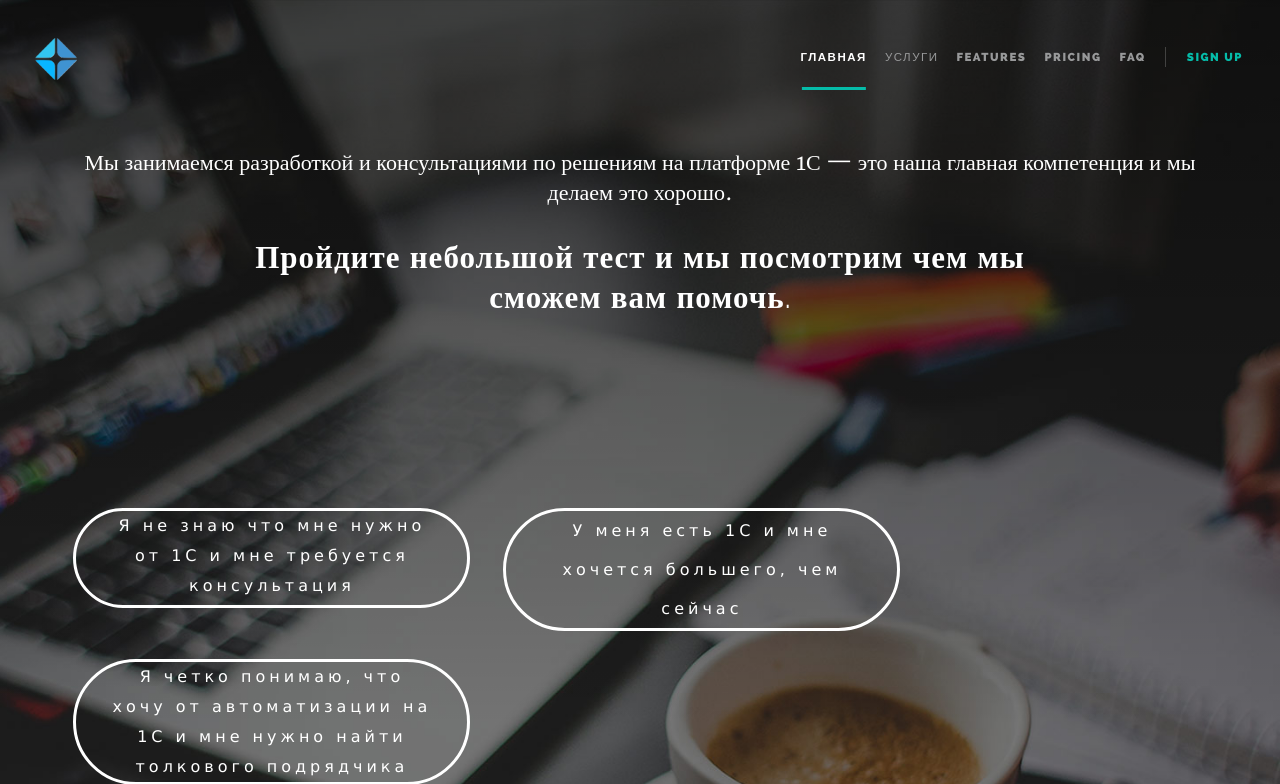
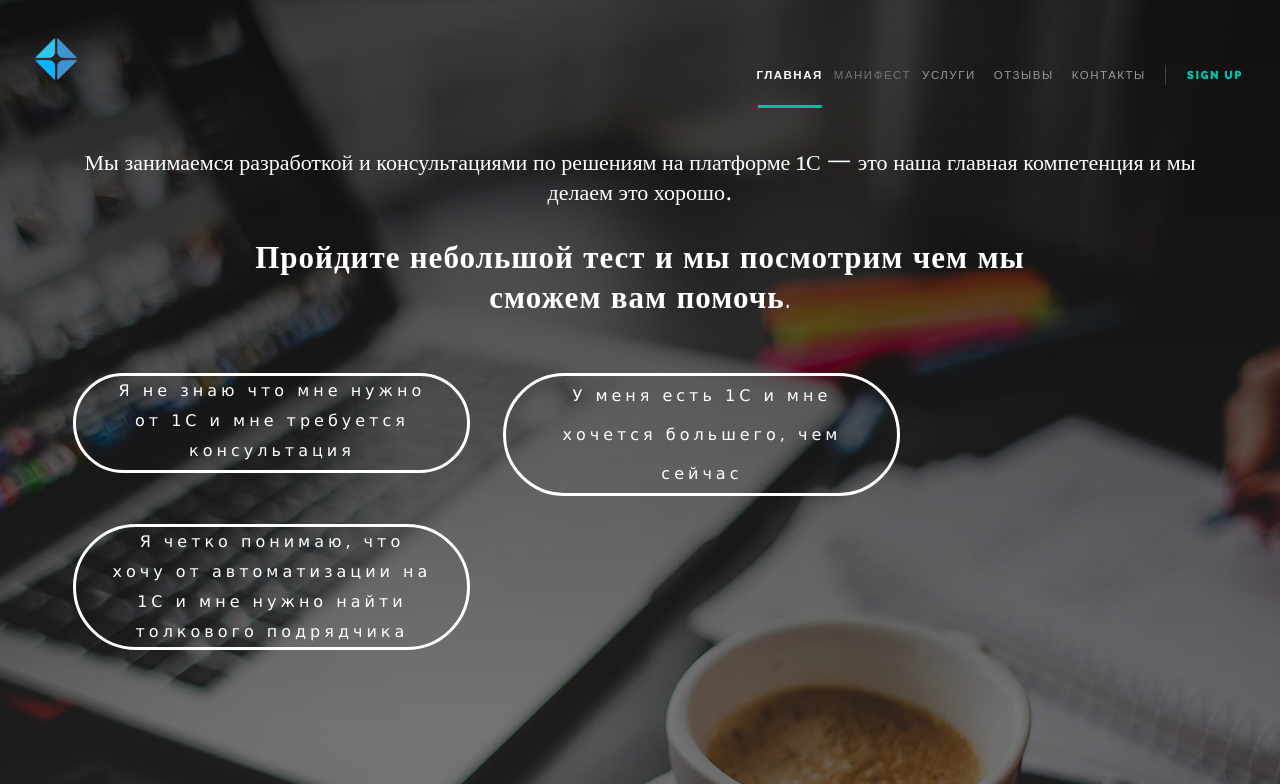
Before and after one commit to lampAddict/itehnik, a Symfony app: template templates/index.html.twig in a window 1280 px wide. Shown: the top 784 px of the page. Run offline with Twig, Linux system fonts and the light colour scheme; the template is opened without the code that fills it, so the values that code supplies are empty; some libraries are stand-ins or nearby versions; some web fonts are replaced.

Commit message:
main page responsive layout for survey block

```diff
--- a/public/css/main.css
+++ b/public/css/main.css
@@ -1141,6 +1141,22 @@ a.menu-toggle {
 }
 
 
+@media only screen and (max-width:500px) {
+	.Wallop-list {
+		min-height: 750px !important;
+	}
+	.form_wrap_wrap {
+		width: 0 !important;
+	}
+	.form_wrap {
+		margin: 0 auto;
+		width: 0 !important;
+	}
+	.ltnone textarea {
+		width: 212px !important;
+	}
+}
+
 /**
  * ===================================================================
  * intro section
@@ -2449,7 +2465,7 @@ footer ul li {
     margin-top: .5rem;
 }
 .mt150{
-    margin-top: 150px;
+    margin-top: 15px;
 }
 .Wallop-list{
     height: 448px;
--- a/templates/index.html.twig
+++ b/templates/index.html.twig
@@ -50,10 +50,10 @@
         <nav id="main-nav-wrap">
             <ul class="main-navigation">
                 <li class="current"><a class="smoothscroll"  href="#intro" title="">Главная</a></li>
-                <li><a class="smoothscroll"  href="#process" title="">Услуги</a></li>
-                <li><a class="smoothscroll"  href="#features" title="">Features</a></li>
-                <li><a class="smoothscroll"  href="#pricing" title="">Pricing</a></li>
-                <li><a class="smoothscroll"  href="#faq" title="">FAQ</a></li>
+                <li><a class="smoothscroll"  href="#manifest" title=""></a>Манифест</li>
+                <li><a class="smoothscroll"  href="#features" title="">Услуги</a></li>
+                <li><a class="smoothscroll"  href="#pricing" title="">Отзывы</a></li>
+                <li><a class="smoothscroll"  href="#faq" title="">Контакты</a></li>
                 <li class="highlight with-sep"><a href="#" title="">Sign Up</a></li>
             </ul>
         </nav>
@@ -141,6 +141,7 @@
                 </div>
             </div>
         </div>
+
         <div class="row">
             <div class="col-twelve text">
                 Подавляющее большинство наших клиентов пришли к нам по рекомендации и остаются с нами по сегодняшний день.
@@ -167,6 +168,7 @@
                 Мы решаем только те вопросы, которые находятся в нашей компетенции. Если у клиента возникает вопрос за рамками нашей компетенции мы помогаем клиенту решить этот вопрос с привлечением компетентных подрядчиков.
             </div>
         </div>
+
         <div class="row">
             <div class="col-twelve">
                 <a class="button stroke smoothscroll" href="#process" title="">Узнать больше</a>
```
